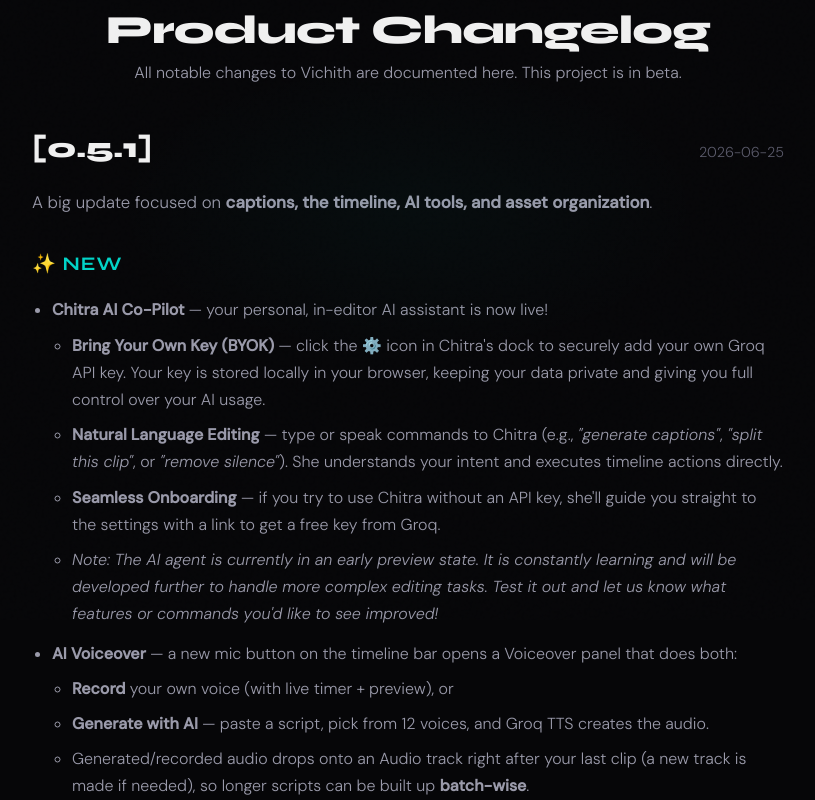
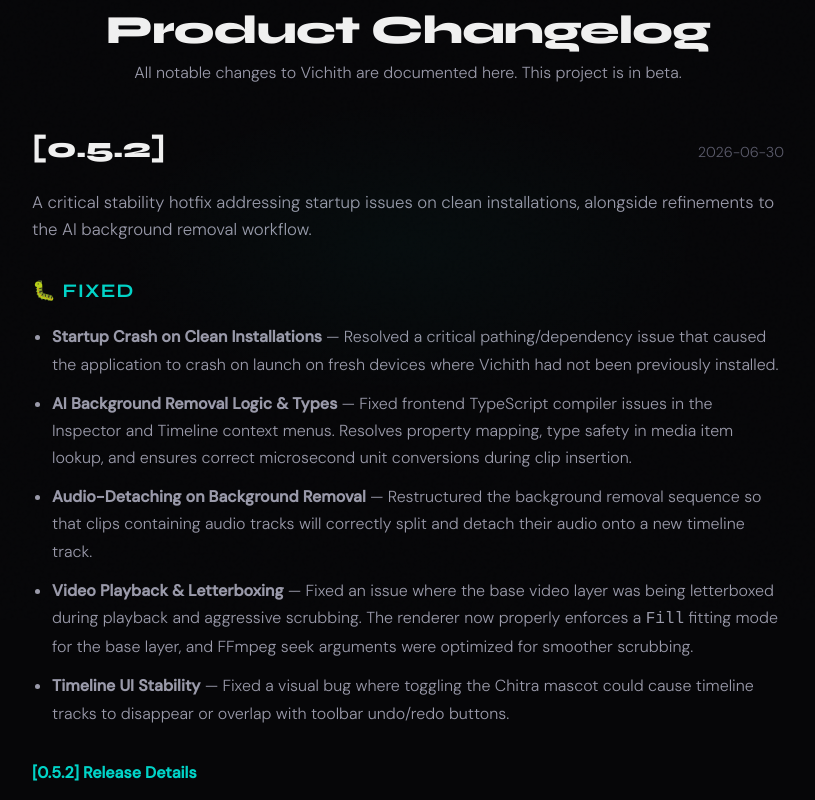
Before and after one commit to saarthi-ai-77/vichith-web, a Next.js app: page /changelog in a window 1280 px wide. Shown: the part 180-980 px from the top of the page, without its empty margins (232-1047 px from the left). Built offline with nearby package versions, Linux system fonts and the light colour scheme.

Commit message:
docs: update changelog and version references to version 0.5.2

```diff
--- a/src/app/changelog/page.tsx
+++ b/src/app/changelog/page.tsx
@@ -11,6 +11,31 @@ export default function ChangelogPage() {
         <span className="changelog-kicker" style={{ fontSize: '0.8rem', color: 'var(--cyan)', fontWeight: 700, textTransform: 'uppercase', letterSpacing: '0.1em' }}>Releases & Updates</span>
         <h1 style={{ fontFamily: 'var(--font-display)', fontSize: '2.5rem', fontWeight: 800, marginTop: '0.5rem', letterSpacing: '-0.02em' }}>Product Changelog</h1>
         <p style={{ color: 'var(--text-2)', fontSize: '1rem', marginTop: '0.5rem' }}>All notable changes to Vichith are documented here. This project is in beta.</p>
+      </div>
+      <div className="changelog-entry" style={{ borderBottom: '1px solid var(--border)', paddingBottom: '3rem', marginBottom: '3rem' }}>
+        <div style={{ display: 'flex', alignItems: 'baseline', justifyContent: 'space-between', flexWrap: 'wrap', gap: '0.5rem', marginBottom: '1.5rem' }}>
+          <h2 style={{ fontFamily: 'var(--font-display)', fontSize: '1.75rem', fontWeight: 800, margin: 0, letterSpacing: '-0.02em' }}>[0.5.2]</h2>
+          <span style={{ color: 'var(--text-3)', fontSize: '0.9rem' }}>2026-06-30</span>
+        </div>
+
+        <p style={{ fontSize: '1.05rem', color: 'var(--text-2)', lineHeight: '1.6', marginBottom: '2rem' }}>
+          A critical stability hotfix addressing startup issues on clean installations, alongside refinements to the AI background removal workflow.
+        </p>
+
+        <h3 style={{ fontSize: '1.2rem', fontWeight: 700, color: 'var(--cyan)', marginBottom: '1rem', textTransform: 'uppercase', letterSpacing: '0.05em' }}>🐛 Fixed</h3>
+        <ul style={{ paddingLeft: '1.25rem', color: 'var(--text-2)', lineHeight: '1.7', marginBottom: '2rem', display: 'flex', flexDirection: 'column', gap: '0.75rem' }}>
+          <li><strong>Startup Crash on Clean Installations</strong> — Resolved a critical pathing/dependency issue that caused the application to crash on launch on fresh devices where Vichith had not been previously installed.</li>
+          <li><strong>AI Background Removal Logic & Types</strong> — Fixed frontend TypeScript compiler issues in the Inspector and Timeline context menus. Resolves property mapping, type safety in media item lookup, and ensures correct microsecond unit conversions during clip insertion.</li>
+          <li><strong>Audio-Detaching on Background Removal</strong> — Restructured the background removal sequence so that clips containing audio tracks will correctly split and detach their audio onto a new timeline track.</li>
+          <li><strong>Video Playback & Letterboxing</strong> — Fixed an issue where the base video layer was being letterboxed during playback and aggressive scrubbing. The renderer now properly enforces a <code>Fill</code> fitting mode for the base layer, and FFmpeg seek arguments were optimized for smoother scrubbing.</li>
+          <li><strong>Timeline UI Stability</strong> — Fixed a visual bug where toggling the Chitra mascot could cause timeline tracks to disappear or overlap with toolbar undo/redo buttons.</li>
+        </ul>
+
+        <div style={{ marginTop: '2rem' }}>
+          <a href="https://vichith.in" target="_blank" rel="noopener noreferrer" style={{ color: 'var(--cyan)', textDecoration: 'none', fontWeight: 600 }}>
+            [0.5.2] Release Details
+          </a>
+        </div>
       </div>
 
       <div className="changelog-entry" style={{ borderBottom: '1px solid var(--border)', paddingBottom: '3rem', marginBottom: '3rem' }}>
--- a/src/app/report/page.tsx
+++ b/src/app/report/page.tsx
@@ -9,7 +9,7 @@ export default function ReportPage() {
     what_happened: '',
     expected_behavior: '',
     severity: 'Minor',
-    app_version: '0.5.0',
+    app_version: '0.5.2',
     operating_system: 'Windows',
     email: '',
   });
@@ -75,7 +75,7 @@ export default function ReportPage() {
           what_happened: '',
           expected_behavior: '',
           severity: 'Minor',
-          app_version: '0.5.0',
+          app_version: '0.5.2',
           operating_system: 'Windows',
           email: '',
         });
```
Also changed, not shown: src/app/download-guide/page.tsx (+4 -4 lines), src/app/page.tsx (+6 -6 lines).
